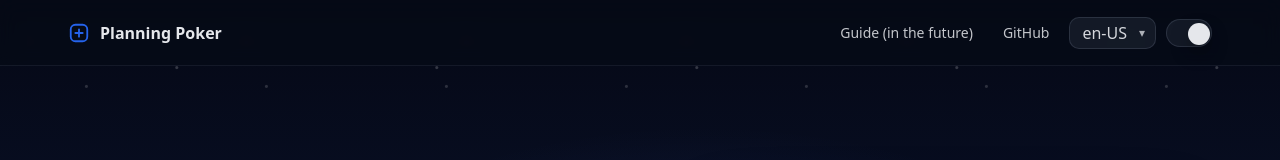
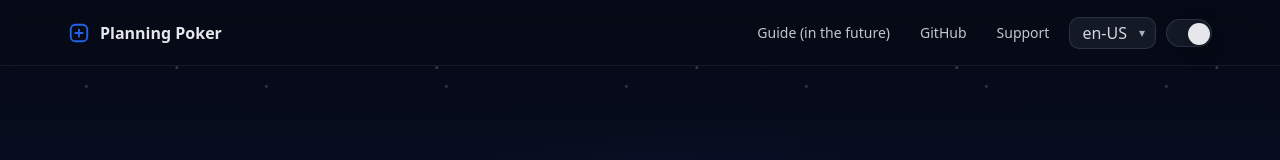
Before and after one commit to Zherikhov/EasyPlanningPoker, a React (Vite) app in the folder frontend/: page /login in a window 1280 px wide. Shown: the top 160 px of the page. Built offline with nearby package versions, Linux system fonts and the light colour scheme.

Commit message:
feat(ui): add support link in top navigation and update translations

```diff
--- a/frontend/src/locales/de/translation.json
+++ b/frontend/src/locales/de/translation.json
@@ -7,7 +7,8 @@
     "cancel": "Abbrechen",
     "delete": "Löschen",
     "close": "Schließen",
-    "loading": "Laden..."
+    "loading": "Laden...",
+  "support": "Support"
   },
   "login": {
     "heroTitle": "Kostenlose Planning Poker App",
--- a/frontend/src/locales/en/translation.json
+++ b/frontend/src/locales/en/translation.json
@@ -7,7 +7,8 @@
     "cancel": "Cancel",
     "delete": "Delete",
     "close": "Close",
-    "loading": "Loading..."
+    "loading": "Loading...",
+  "support": "Support"
   },
   "login": {
     "heroTitle": "Free Planning Poker App",
--- a/frontend/src/locales/ru/translation.json
+++ b/frontend/src/locales/ru/translation.json
@@ -7,7 +7,8 @@
     "cancel": "Отмена",
     "delete": "Удалить",
     "close": "Закрыть",
-    "loading": "Загрузка..."
+    "loading": "Загрузка...",
+  "support": "Поддержка"
   },
   "login": {
     "heroTitle": "Бесплатное приложение Planning Poker",
--- a/frontend/src/pages/Boards.jsx
+++ b/frontend/src/pages/Boards.jsx
@@ -344,6 +344,7 @@ export default function Boards() {
 
           <div className="topbar__actions">
             <a className="nav__link" href="https://github.com/Zherikhov/EasyPlanningPoker" target="_blank" rel="noopener noreferrer">GitHub</a>
+            <a className="nav__link" href="https://easyplanningpoker.atlassian.net/servicedesk/customer/portal/34" target="_blank" rel="noopener noreferrer">{t('common.support', 'Support')}</a>
 
             {/* Языковой выпадающий список — полностью переиспользуем подход как на Login */}
             <div className="langDropdown" ref={langDdRef}>
--- a/frontend/src/pages/Login.jsx
+++ b/frontend/src/pages/Login.jsx
@@ -124,6 +124,7 @@ export default function Login() {
           <div className="topbar__actions">
             <a className="nav__link" href="#" onClick={(e)=>e.preventDefault()}>Guide (in the future)</a>
             <a className="nav__link" href="https://github.com/Zherikhov/EasyPlanningPoker" target="_blank" rel="noopener noreferrer">GitHub</a>
+            <a className="nav__link" href="https://easyplanningpoker.atlassian.net/servicedesk/customer/portal/34" target="_blank" rel="noopener noreferrer">{t('common.support', 'Support')}</a>
             {/* Кастомный селект языка для стабильной стилизации опций */}
             <div className="langDropdown" ref={langDdRef}>
               <button
--- a/frontend/src/pages/Vote.jsx
+++ b/frontend/src/pages/Vote.jsx
@@ -335,6 +335,7 @@ export default function Vote() {
             <nav className="nav nav--hidden-on-mobile" aria-label="Top navigation" />
             <div className="topbar__actions">
               <a className="nav__link" href="https://github.com/Zherikhov/EasyPlanningPoker" target="_blank" rel="noopener noreferrer">GitHub</a>
+              <a className="nav__link" href="https://easyplanningpoker.atlassian.net/servicedesk/customer/portal/34" target="_blank" rel="noopener noreferrer">{t('common.support', 'Support')}</a>
               <div className="langDropdown" ref={langDdRef}>
                 <button
                   type="button"
@@ -429,6 +430,7 @@ export default function Vote() {
             <nav className="nav nav--hidden-on-mobile" aria-label="Top navigation" />
             <div className="topbar__actions">
               <a className="nav__link" href="https://github.com/Zherikhov/EasyPlanningPoker" target="_blank" rel="noopener noreferrer">GitHub</a>
+              <a className="nav__link" href="https://easyplanningpoker.atlassian.net/servicedesk/customer/portal/34" target="_blank" rel="noopener noreferrer">{t('common.support', 'Support')}</a>
               <div className="langDropdown" ref={langDdRef}>
                 <button
                   type="button"
@@ -531,6 +533,7 @@ export default function Vote() {
 
           <div className="topbar__actions">
             <a className="nav__link" href="https://github.com/Zherikhov/EasyPlanningPoker" target="_blank" rel="noopener noreferrer">GitHub</a>
+            <a className="nav__link" href="https://easyplanningpoker.atlassian.net/servicedesk/customer/portal/34" target="_blank" rel="noopener noreferrer">{t('common.support', 'Support')}</a>
 
             <div className="langDropdown" ref={langDdRef}>
               <button
```
